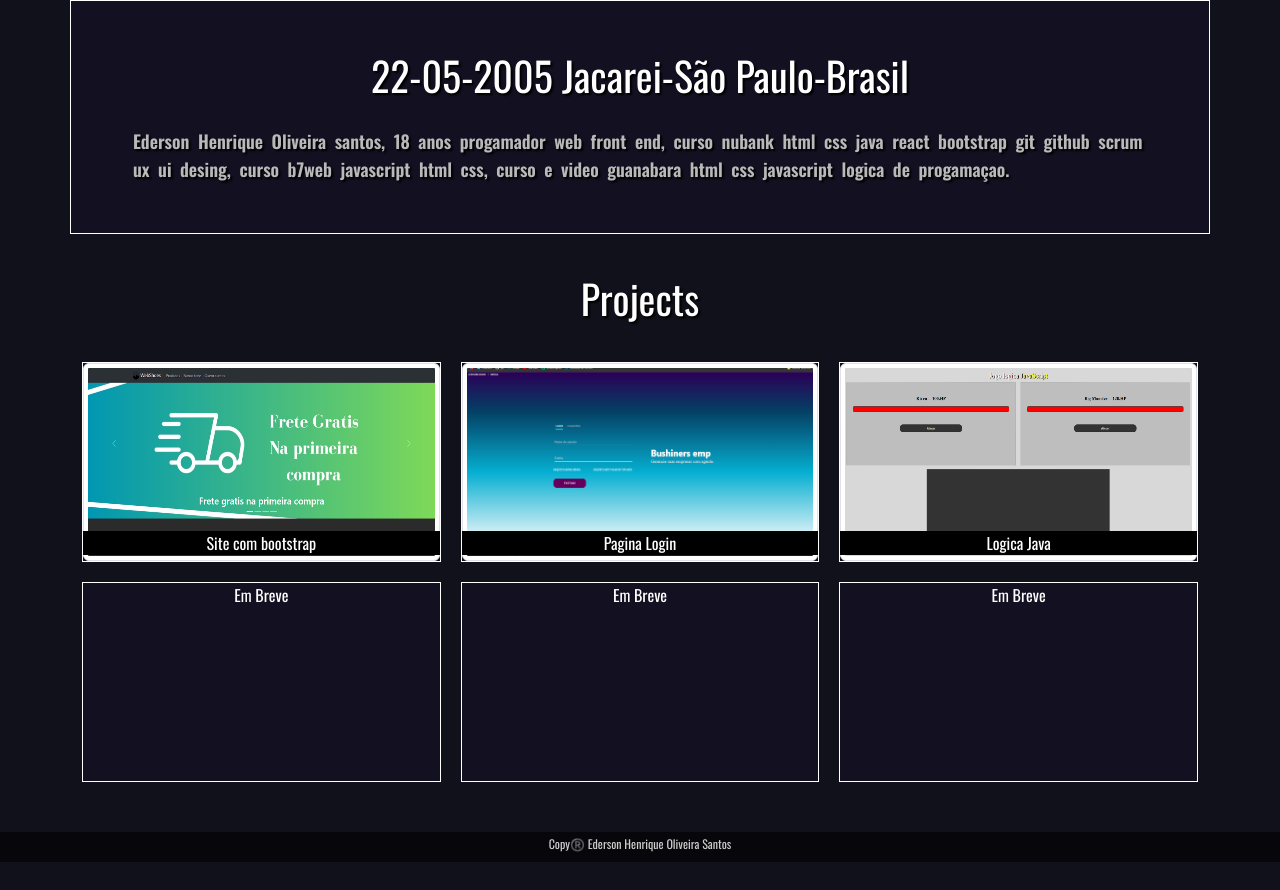
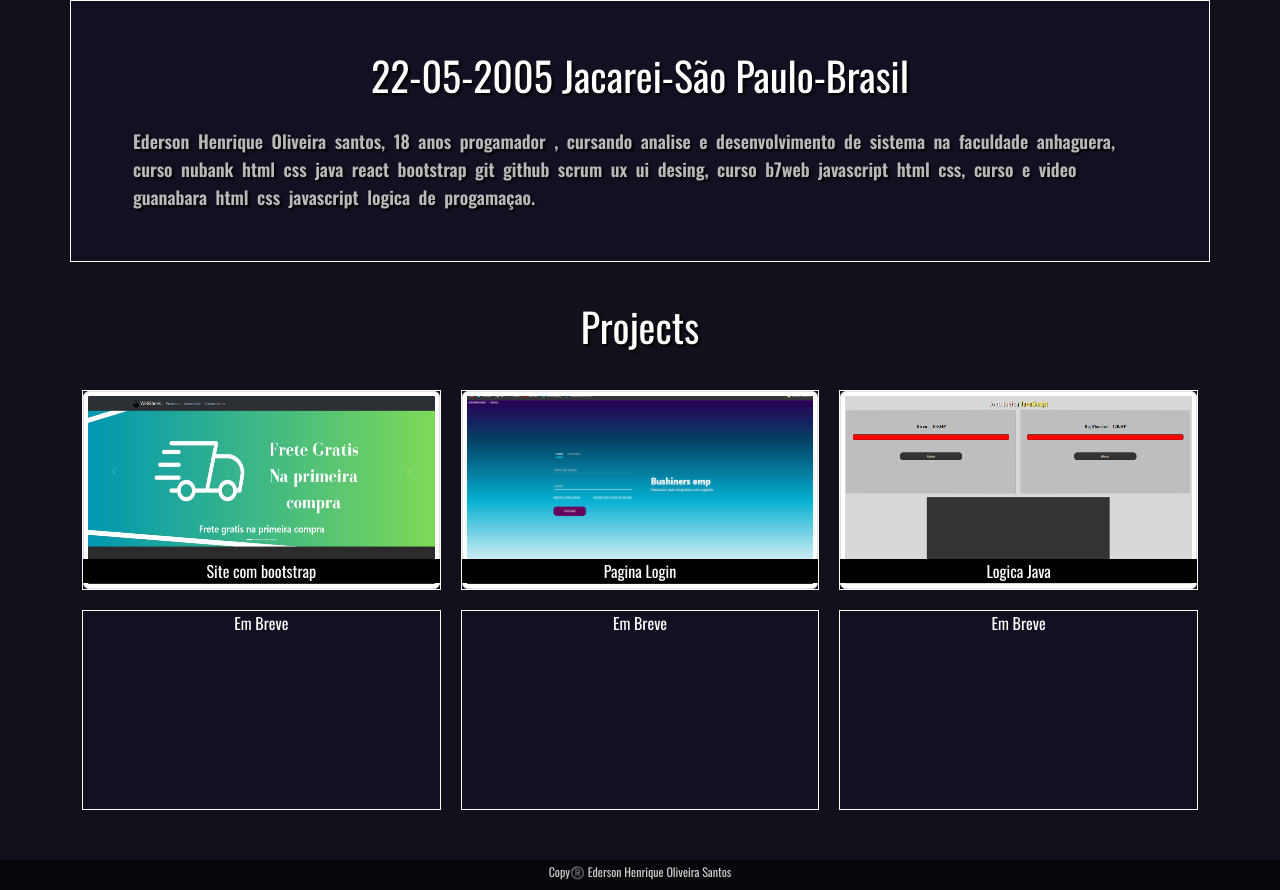
Before and after one commit to edersonhos/Portfolio, a plain HTML site: page index.html in a window 1280 px wide. Shown: the part 818-1708 px from the top of the page. Before the commit the page ends 1680 px from the top, so only its background shows below. Drawn offline with nearby package versions, Linux system fonts and the light colour scheme.

Commit message:
Add files via upload

```diff
--- a/index.html
+++ b/index.html
@@ -63,9 +63,7 @@
         <div class="about-text">
             <h1>22-05-2005 Jacarei-São Paulo-Brasil</h1>
             <p>
-                Ederson Henrique Oliveira santos, 18 anos progamador web front end, curso nubank html css java react
-                bootstrap git github scrum ux ui desing, curso b7web javascript html css, curso e video guanabara
-                html css javascript logica de progamaçao.
+                Ederson Henrique Oliveira santos, 18 anos progamador , cursando analise e desenvolvimento de sistema na faculdade anhaguera, curso nubank html css java react bootstrap git github scrum ux ui desing, curso b7web javascript html css, curso e video guanabara html css javascript logica de progamaçao.
             </p>
         </div>
     </div>
```
